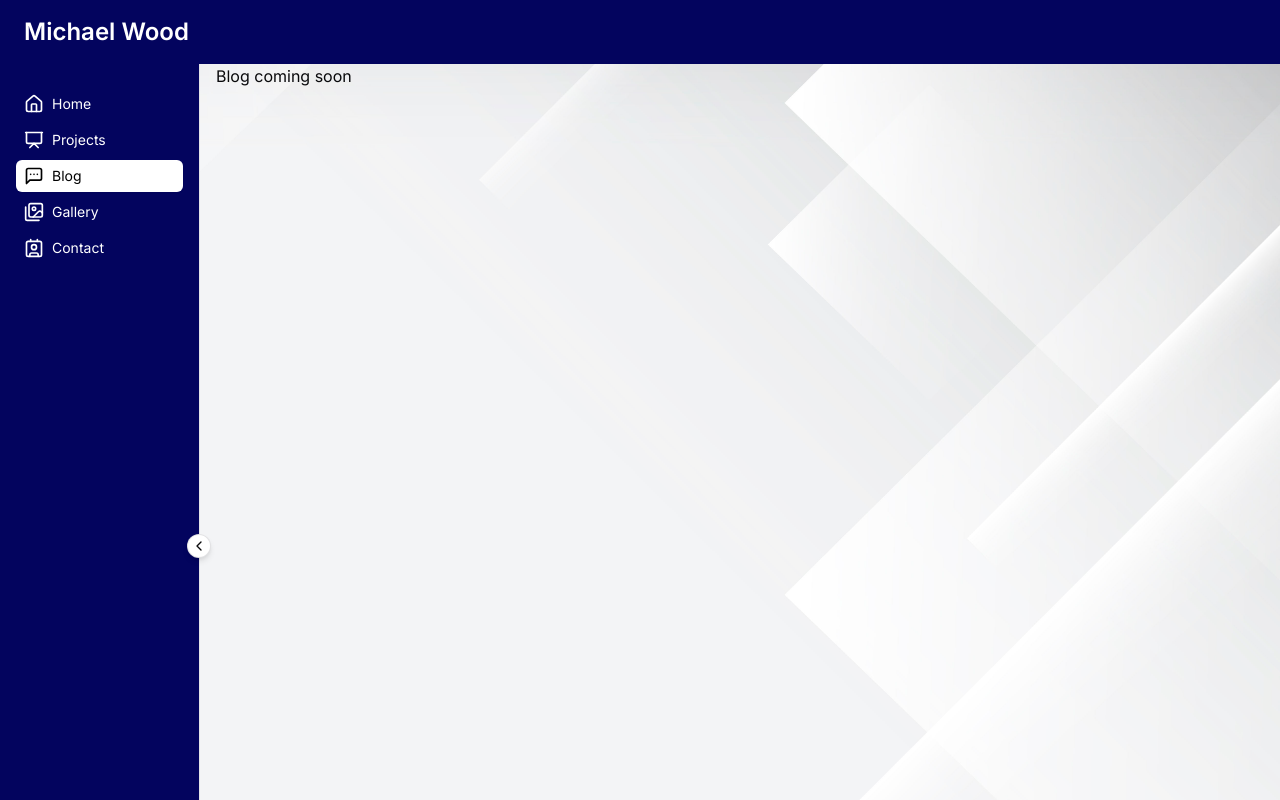
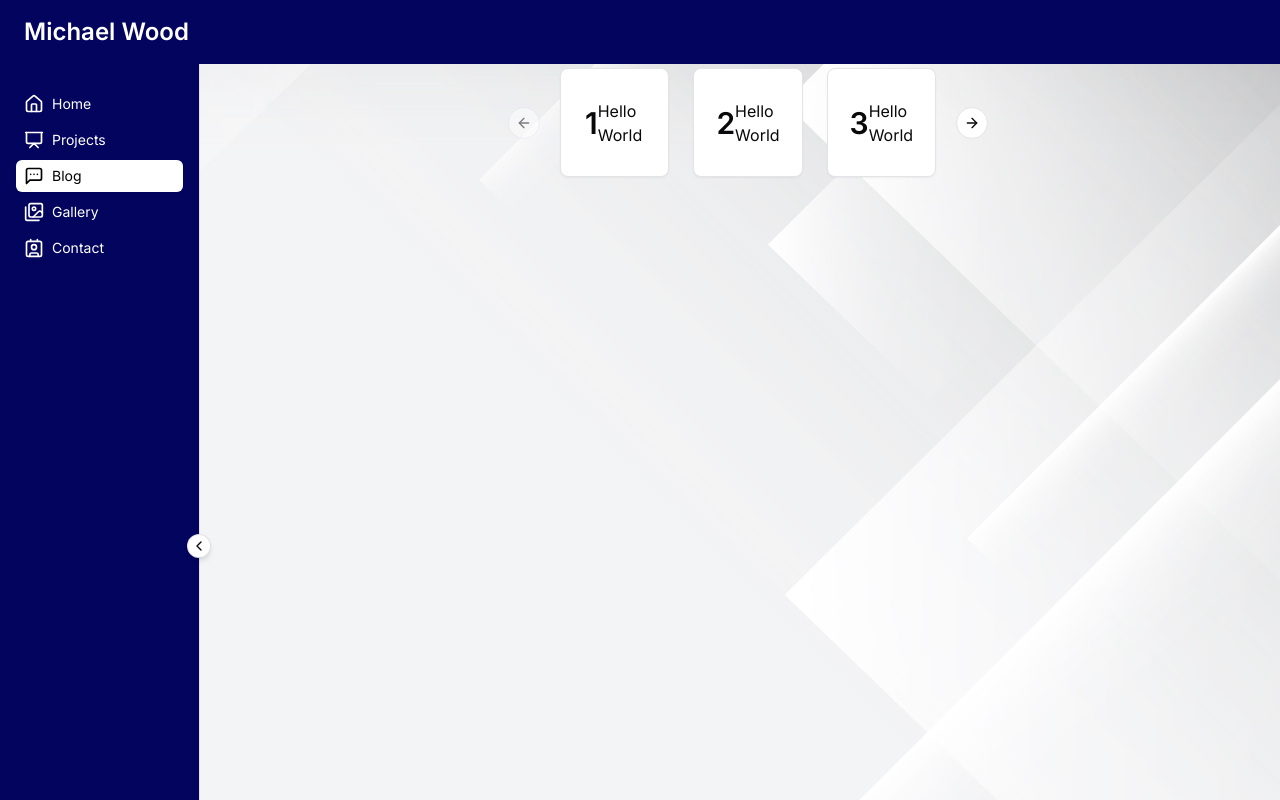
Before and after one commit to Mike-W00d/Portfolio-V2, a Next.js app: page /blog in a window 1280 px wide. Built offline with nearby package versions, Linux system fonts and the light colour scheme.

Commit message:
carousel demo added for projects page

```diff
--- a/package.json
+++ b/package.json
@@ -15,6 +15,7 @@
     "class-variance-authority": "^0.7.0",
     "cloudinary": "^2.5.1",
     "clsx": "^2.1.1",
+    "embla-carousel-react": "^8.3.0",
     "framer-motion": "^11.11.7",
     "lucide-react": "^0.451.0",
     "next": "14.2.5",
@@ -23,7 +24,7 @@
     "radix-ui": "^1.0.1",
     "react": "^18",
     "react-dom": "^18",
-    "tailwind-merge": "^2.5.3",
+    "tailwind-merge": "^2.5.4",
     "tailwindcss-animate": "^1.0.7",
     "zod": "^3.23.8"
   },
--- a/src/app/(Pages)/blog/page.tsx
+++ b/src/app/(Pages)/blog/page.tsx
@@ -1,11 +1,9 @@
-import React from 'react'
+import CarouselDemo from "@/components/CarouselDemo"
 
-const blog = () => {
+export default function Page() {
   return (
-    <div>
-      Blog coming soon
+    <div className="flex justify-center w-full">
+      <CarouselDemo />
     </div>
   )
 }
-
-export default blog
--- /dev/null
+++ b/src/components/CarouselDemo.tsx
@@ -0,0 +1,46 @@
+import * as React from "react"
+
+import { Card, CardContent } from "@/components/ui/card"
+import {
+  Carousel,
+  CarouselContent,
+  CarouselItem,
+  CarouselNext,
+  CarouselPrevious,
+} from "@/components/ui/carousel"
+
+type SlideContent = {
+  title: string;
+  description: string;
+  imageURL: string;
+}
+
+export function CarouselSize() {
+  return (
+    <Carousel
+      opts={{
+        align: "start",
+      }}
+      className="w-full max-w-sm"
+    >
+      <CarouselContent>
+        {Array.from({ length: 5 }).map((_, index) => (
+          <CarouselItem key={index} className="md:basis-1/2 lg:basis-1/3">
+            <div className="p-1">
+              <Card>
+                <CardContent className="flex aspect-square items-center justify-center p-6">
+                  <span className="text-3xl font-semibold">{index + 1}</span>
+                  <span> Hello World </span>
+                </CardContent>
+              </Card>
+            </div>
+          </CarouselItem>
+        ))}
+      </CarouselContent>
+      <CarouselPrevious />
+      <CarouselNext />
+    </Carousel>
+  )
+}
+
+export default CarouselSize;
--- a/src/components/side-nav.tsx
+++ b/src/components/side-nav.tsx
@@ -48,7 +48,7 @@
 
   // If the component is not mounted, avoid rendering dynamic content
   if (!isMounted) {
-    return null;
+    return <div className='w-[74px] bg-fedblue'></div>;
   }
 
   return (
--- /dev/null
+++ b/src/components/ui/card.tsx
@@ -0,0 +1,79 @@
+import * as React from "react"
+
+import { cn } from "@/lib/utils"
+
+const Card = React.forwardRef<
+  HTMLDivElement,
+  React.HTMLAttributes<HTMLDivElement>
+>(({ className, ...props }, ref) => (
+  <div
+    ref={ref}
+    className={cn(
+      "rounded-lg border bg-card text-card-foreground shadow-sm",
+      className
+    )}
+    {...props}
+  />
+))
+Card.displayName = "Card"
+
+const CardHeader = React.forwardRef<
+  HTMLDivElement,
+  React.HTMLAttributes<HTMLDivElement>
+>(({ className, ...props }, ref) => (
+  <div
+    ref={ref}
+    className={cn("flex flex-col space-y-1.5 p-6", className)}
+    {...props}
+  />
+))
+CardHeader.displayName = "CardHeader"
+
+const CardTitle = React.forwardRef<
+  HTMLParagraphElement,
+  React.HTMLAttributes<HTMLHeadingElement>
+>(({ className, ...props }, ref) => (
+  <h3
+    ref={ref}
+    className={cn(
+      "text-2xl font-semibold leading-none tracking-tight",
+      className
+    )}
+    {...props}
+  />
+))
+CardTitle.displayName = "CardTitle"
+
+const CardDescription = React.forwardRef<
+  HTMLParagraphElement,
+  React.HTMLAttributes<HTMLParagraphElement>
+>(({ className, ...props }, ref) => (
+  <p
+    ref={ref}
+    className={cn("text-sm text-muted-foreground", className)}
+    {...props}
+  />
+))
+CardDescription.displayName = "CardDescription"
+
+const CardContent = React.forwardRef<
+  HTMLDivElement,
+  React.HTMLAttributes<HTMLDivElement>
+>(({ className, ...props }, ref) => (
+  <div ref={ref} className={cn("p-6 pt-0", className)} {...props} />
+))
+CardContent.displayName = "CardContent"
+
+const CardFooter = React.forwardRef<
+  HTMLDivElement,
+  React.HTMLAttributes<HTMLDivElement>
+>(({ className, ...props }, ref) => (
+  <div
+    ref={ref}
+    className={cn("flex items-center p-6 pt-0", className)}
+    {...props}
+  />
+))
+CardFooter.displayName = "CardFooter"
+
+export { Card, CardHeader, CardFooter, CardTitle, CardDescription, CardContent }
--- /dev/null
+++ b/src/components/ui/carousel.tsx
@@ -0,0 +1,262 @@
+"use client"
+
+import * as React from "react"
+import useEmblaCarousel, {
+  type UseEmblaCarouselType,
+} from "embla-carousel-react"
+import { ArrowLeft, ArrowRight } from "lucide-react"
+
+import { cn } from "@/lib/utils"
+import { Button } from "@/components/ui/button"
+
+type CarouselApi = UseEmblaCarouselType[1]
+type UseCarouselParameters = Parameters<typeof useEmblaCarousel>
+type CarouselOptions = UseCarouselParameters[0]
+type CarouselPlugin = UseCarouselParameters[1]
+
+type CarouselProps = {
+  opts?: CarouselOptions
+  plugins?: CarouselPlugin
+  orientation?: "horizontal" | "vertical"
+  setApi?: (api: CarouselApi) => void
+}
+
+type CarouselContextProps = {
+  carouselRef: ReturnType<typeof useEmblaCarousel>[0]
+  api: ReturnType<typeof useEmblaCarousel>[1]
+  scrollPrev: () => void
+  scrollNext: () => void
+  canScrollPrev: boolean
+  canScrollNext: boolean
+} & CarouselProps
+
+const CarouselContext = React.createContext<CarouselContextProps | null>(null)
+
+function useCarousel() {
+  const context = React.useContext(CarouselContext)
+
+  if (!context) {
+    throw new Error("useCarousel must be used within a <Carousel />")
+  }
+
+  return context
+}
+
+const Carousel = React.forwardRef<
+  HTMLDivElement,
+  React.HTMLAttributes<HTMLDivElement> & CarouselProps
+>(
+  (
+    {
+      orientation = "horizontal",
+      opts,
+      setApi,
+      plugins,
+      className,
+      children,
+      ...props
+    },
+    ref
+  ) => {
+    const [carouselRef, api] = useEmblaCarousel(
+      {
+        ...opts,
+        axis: orientation === "horizontal" ? "x" : "y",
+      },
+      plugins
+    )
+    const [canScrollPrev, setCanScrollPrev] = React.useState(false)
+    const [canScrollNext, setCanScrollNext] = React.useState(false)
+
+    const onSelect = React.useCallback((api: CarouselApi) => {
+      if (!api) {
+        return
+      }
+
+      setCanScrollPrev(api.canScrollPrev())
+      setCanScrollNext(api.canScrollNext())
+    }, [])
+
+    const scrollPrev = React.useCallback(() => {
+      api?.scrollPrev()
+    }, [api])
+
+    const scrollNext = React.useCallback(() => {
+      api?.scrollNext()
+    }, [api])
+
+    const handleKeyDown = React.useCallback(
+      (event: React.KeyboardEvent<HTMLDivElement>) => {
+        if (event.key === "ArrowLeft") {
+          event.preventDefault()
+          scrollPrev()
+        } else if (event.key === "ArrowRight") {
+          event.preventDefault()
+          scrollNext()
+        }
+      },
+      [scrollPrev, scrollNext]
+    )
+
+    React.useEffect(() => {
+      if (!api || !setApi) {
+        return
+      }
+
+      setApi(api)
+    }, [api, setApi])
+
+    React.useEffect(() => {
+      if (!api) {
+        return
+      }
+
+      onSelect(api)
+      api.on("reInit", onSelect)
+      api.on("select", onSelect)
+
+      return () => {
+        api?.off("select", onSelect)
+      }
+    }, [api, onSelect])
+
+    return (
+      <CarouselContext.Provider
+        value={{
+          carouselRef,
+          api: api,
+          opts,
+          orientation:
+            orientation || (opts?.axis === "y" ? "vertical" : "horizontal"),
+          scrollPrev,
+          scrollNext,
+          canScrollPrev,
+          canScrollNext,
+        }}
+      >
+        <div
+          ref={ref}
+          onKeyDownCapture={handleKeyDown}
+          className={cn("relative", className)}
+          role="region"
+          aria-roledescription="carousel"
+          {...props}
+        >
+          {children}
+        </div>
+      </CarouselContext.Provider>
+    )
+  }
+)
+Carousel.displayName = "Carousel"
+
+const CarouselContent = React.forwardRef<
+  HTMLDivElement,
+  React.HTMLAttributes<HTMLDivElement>
+>(({ className, ...props }, ref) => {
+  const { carouselRef, orientation } = useCarousel()
+
+  return (
+    <div ref={carouselRef} className="overflow-hidden">
+      <div
+        ref={ref}
+        className={cn(
+          "flex",
+          orientation === "horizontal" ? "-ml-4" : "-mt-4 flex-col",
+          className
+        )}
+        {...props}
+      />
+    </div>
+  )
+})
+CarouselContent.displayName = "CarouselContent"
+
+const CarouselItem = React.forwardRef<
+  HTMLDivElement,
+  React.HTMLAttributes<HTMLDivElement>
+>(({ className, ...props }, ref) => {
+  const { orientation } = useCarousel()
+
+  return (
+    <div
+      ref={ref}
+      role="group"
+      aria-roledescription="slide"
+      className={cn(
+        "min-w-0 shrink-0 grow-0 basis-full",
+        orientation === "horizontal" ? "pl-4" : "pt-4",
+        className
+      )}
+      {...props}
+    />
+  )
+})
+CarouselItem.displayName = "CarouselItem"
+
+const CarouselPrevious = React.forwardRef<
+  HTMLButtonElement,
+  React.ComponentProps<typeof Button>
+>(({ className, variant = "outline", size = "icon", ...props }, ref) => {
+  const { orientation, scrollPrev, canScrollPrev } = useCarousel()
+
+  return (
+    <Button
+      ref={ref}
+      variant={variant}
+      size={size}
+      className={cn(
+        "absolute  h-8 w-8 rounded-full",
+        orientation === "horizontal"
+          ? "-left-12 top-1/2 -translate-y-1/2"
+          : "-top-12 left-1/2 -translate-x-1/2 rotate-90",
+        className
+      )}
+      disabled={!canScrollPrev}
+      onClick={scrollPrev}
+      {...props}
+    >
+      <ArrowLeft className="h-4 w-4" />
+      <span className="sr-only">Previous slide</span>
+    </Button>
+  )
+})
+CarouselPrevious.displayName = "CarouselPrevious"
+
+const CarouselNext = React.forwardRef<
+  HTMLButtonElement,
+  React.ComponentProps<typeof Button>
+>(({ className, variant = "outline", size = "icon", ...props }, ref) => {
+  const { orientation, scrollNext, canScrollNext } = useCarousel()
+
+  return (
+    <Button
+      ref={ref}
+      variant={variant}
+      size={size}
+      className={cn(
+        "absolute h-8 w-8 rounded-full",
+        orientation === "horizontal"
+          ? "-right-12 top-1/2 -translate-y-1/2"
+          : "-bottom-12 left-1/2 -translate-x-1/2 rotate-90",
+        className
+      )}
+      disabled={!canScrollNext}
+      onClick={scrollNext}
+      {...props}
+    >
+      <ArrowRight className="h-4 w-4" />
+      <span className="sr-only">Next slide</span>
+    </Button>
+  )
+})
+CarouselNext.displayName = "CarouselNext"
+
+export {
+  type CarouselApi,
+  Carousel,
+  CarouselContent,
+  CarouselItem,
+  CarouselPrevious,
+  CarouselNext,
+}
```
Also changed, not shown: 1 other file (tests, documents, lock files or other folders).
